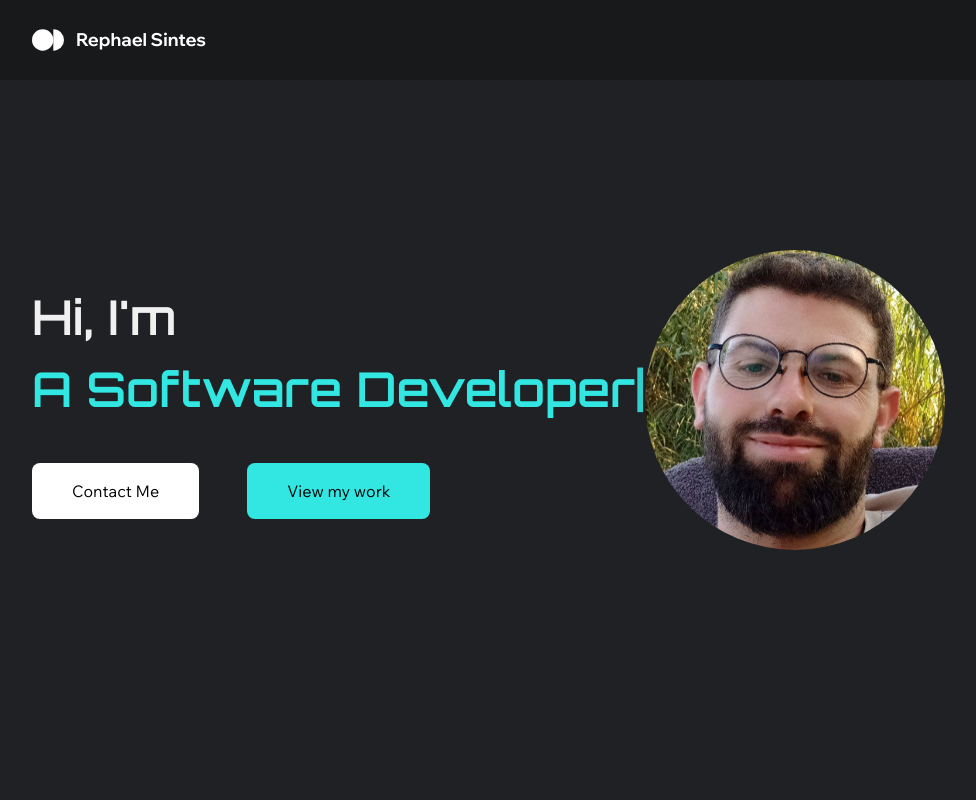
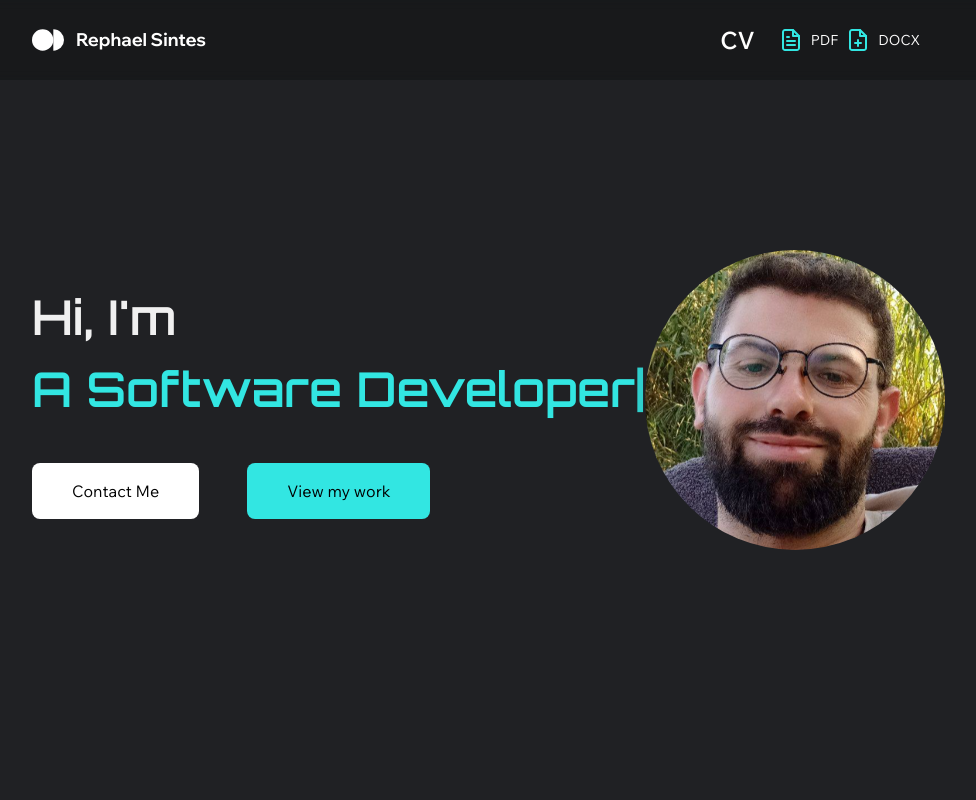
Before and after one commit to Rephael4321/personal-website, a Next.js app: page / in a window 1280 px wide. Shown: the top 800 px of the page, without its empty margins (160-1136 px from the left). Built offline with nearby package versions, Linux system fonts and the light colour scheme.

Commit message:
add cv files

```diff
--- a/src/app/page.jsx
+++ b/src/app/page.jsx
@@ -59,7 +59,7 @@ export default function Home() {
               web development course at 26 that deepened my understanding of
               modern application design. At 28, I graduated from a software
               development and cloud technologies program, completing a
-              comprehensive final project that tied everything together—from
+              comprehensive final project that tied everything together - from
               backend systems to cloud deployment. Soon after, I built a full
               online store for a client, turning ideas into a working product.
               I’m now looking to join a dynamic and growing environment that
--- a/src/components/footer.jsx
+++ b/src/components/footer.jsx
@@ -20,7 +20,7 @@ export default function Footer() {
       <section className="px-[2.6rem] md:px-[7%] xl:px-[15%] py-[7rem] text-center">
         <h2 className="text-[2rem] md:text-[2.5rem] xl:text-[3rem] font-bold text-[#32e6e2] font-display mb-[2rem] tracking-wide">
           <div>Have a great opportunity for me?</div>
-          <div>Feel free to contact me</div>
+          <div className="text-white">Feel free to contact me</div>
         </h2>
 
         <div className="flex flex-row items-center justify-center gap-12 sm:gap-16 md:gap-20 mt-[3rem] mb-[3rem]">
--- a/src/components/navbar.jsx
+++ b/src/components/navbar.jsx
@@ -1,10 +1,17 @@
+"use client";
+
 import Link from "next/link";
 import Image from "next/image";
+import { useState } from "react";
+import PDFPreviewModal from "./pdf-preview-modal";
 
 export default function Navbar() {
+  const [isPDFPreviewOpen, setIsPDFPreviewOpen] = useState(false);
+  const pdfUrl = "/cv/CV-Rephael-Sintes-Fullstack-Developer.pdf";
+
   return (
     <>
-      <nav className="w-full h-[10vh] text-white bg-[#0000003b] fixed backdrop-blur-[4px] flex items-center z-100 px-[2.6rem] md:px-[7%] xl:px-[15%]">
+      <nav className="w-full h-[10vh] text-white bg-[#0000003b] fixed backdrop-blur-[4px] flex items-center justify-between z-100 px-[2.6rem] md:px-[7%] xl:px-[15%]">
         <Link href="/" className="flex items-center gap-3">
           <Image
             src="/logo.svg"
@@ -15,8 +22,123 @@ export default function Navbar() {
           />
           <h2 className="text-lg font-bold font-display">Rephael Sintes</h2>
         </Link>
+
+        <div className="flex items-center gap-4">
+          <span className="hidden md:inline text-2xl font-text text-white font-semibold">CV</span>
+
+          <div className="flex items-center gap-2 p-2 rounded-lg">
+            {/* PDF CV Preview & Download */}
+            <button
+              onClick={() => setIsPDFPreviewOpen(true)}
+              className="flex items-center gap-2 hover:opacity-80 transition-opacity duration-300 cursor-pointer"
+              aria-label="Preview CV as PDF"
+              title="Preview CV (PDF)"
+            >
+              <svg
+                width="24"
+                height="24"
+                viewBox="0 0 24 24"
+                fill="none"
+                xmlns="http://www.w3.org/2000/svg"
+                className="text-[#32e6e2]"
+              >
+                <path
+                  d="M14 2H6C5.46957 2 4.96086 2.21071 4.58579 2.58579C4.21071 2.96086 4 3.46957 4 4V20C4 20.5304 4.21071 21.0391 4.58579 21.4142C4.96086 21.7893 5.46957 22 6 22H18C18.5304 22 19.0391 21.7893 19.4142 21.4142C19.7893 21.0391 20 20.5304 20 20V8L14 2Z"
+                  stroke="currentColor"
+                  strokeWidth="2"
+                  strokeLinecap="round"
+                  strokeLinejoin="round"
+                />
+                <path
+                  d="M14 2V8H20"
+                  stroke="currentColor"
+                  strokeWidth="2"
+                  strokeLinecap="round"
+                  strokeLinejoin="round"
+                />
+                <path
+                  d="M16 13H8"
+                  stroke="currentColor"
+                  strokeWidth="2"
+                  strokeLinecap="round"
+                  strokeLinejoin="round"
+                />
+                <path
+                  d="M16 17H8"
+                  stroke="currentColor"
+                  strokeWidth="2"
+                  strokeLinecap="round"
+                  strokeLinejoin="round"
+                />
+                <path
+                  d="M10 9H9H8"
+                  stroke="currentColor"
+                  strokeWidth="2"
+                  strokeLinecap="round"
+                  strokeLinejoin="round"
+                />
+              </svg>
+              <span className="hidden sm:inline text-sm font-text">PDF</span>
+            </button>
+
+            {/* DOCX CV Download */}
+            <a
+              href="/cv/CV-Rephael-Sintes-Fullstack-Developer.docx"
+              download
+              className="flex items-center gap-2 hover:opacity-80 transition-opacity duration-300"
+              aria-label="Download CV as DOCX"
+              title="Download CV (DOCX)"
+            >
+              <svg
+                width="24"
+                height="24"
+                viewBox="0 0 24 24"
+                fill="none"
+                xmlns="http://www.w3.org/2000/svg"
+                className="text-[#32e6e2]"
+              >
+                <path
+                  d="M14 2H6C5.46957 2 4.96086 2.21071 4.58579 2.58579C4.21071 2.96086 4 3.46957 4 4V20C4 20.5304 4.21071 21.0391 4.58579 21.4142C4.96086 21.7893 5.46957 22 6 22H18C18.5304 22 19.0391 21.7893 19.4142 21.4142C19.7893 21.0391 20 20.5304 20 20V8L14 2Z"
+                  stroke="currentColor"
+                  strokeWidth="2"
+                  strokeLinecap="round"
+                  strokeLinejoin="round"
+                />
+                <path
+                  d="M14 2V8H20"
+                  stroke="currentColor"
+                  strokeWidth="2"
+                  strokeLinecap="round"
+                  strokeLinejoin="round"
+                />
+                <path
+                  d="M12 18V12"
+                  stroke="currentColor"
+                  strokeWidth="2"
+                  strokeLinecap="round"
+                  strokeLinejoin="round"
+                />
+                <path
+                  d="M9 15H15"
+                  stroke="currentColor"
+                  strokeWidth="2"
+                  strokeLinecap="round"
+                  strokeLinejoin="round"
+                />
+              </svg>
+              <span className="hidden sm:inline text-sm font-text">DOCX</span>
+            </a>
+          </div>
+        </div>
       </nav>
       <div id="nav-spacer" className="w-full h-[10vh]"></div>
+
+      {/* PDF Preview Modal */}
+      <PDFPreviewModal
+        isOpen={isPDFPreviewOpen}
+        onClose={() => setIsPDFPreviewOpen(false)}
+        pdfUrl={pdfUrl}
+      />
     </>
   );
 }
--- /dev/null
+++ b/src/components/pdf-preview-modal.jsx
@@ -0,0 +1,74 @@
+"use client";
+
+import { useEffect } from "react";
+
+export default function PDFPreviewModal({ isOpen, onClose, pdfUrl }) {
+  useEffect(() => {
+    if (isOpen) {
+      document.body.style.overflow = "hidden";
+    } else {
+      document.body.style.overflow = "unset";
+    }
+    return () => {
+      document.body.style.overflow = "unset";
+    };
+  }, [isOpen]);
+
+  if (!isOpen) return null;
+
+  return (
+    <div
+      className="fixed inset-0 z-[9999] flex items-center justify-center bg-black bg-opacity-75 backdrop-blur-sm"
+      onClick={onClose}
+    >
+      <div
+        className="relative w-full h-full md:w-[90%] md:h-[90%] md:max-w-4xl md:max-h-[90vh] bg-black rounded-lg shadow-2xl flex flex-col"
+        onClick={(e) => e.stopPropagation()}
+      >
+        {/* Header */}
+        <div className="flex items-center justify-between p-4 border-b border-gray-700">
+          <h3 className="text-white font-display text-lg font-semibold">CV Preview</h3>
+          <div className="flex items-center gap-4">
+            <a
+              href={pdfUrl}
+              download
+              className="px-4 py-2 rounded-[8px] text-black bg-[#32e6e2] font-text text-sm transition-colors duration-300 hover:bg-[#1A6AFF]"
+            >
+              Download
+            </a>
+            <button
+              onClick={onClose}
+              className="text-white hover:text-[#32e6e2] transition-colors duration-300 cursor-pointer"
+              aria-label="Close preview"
+            >
+              <svg
+                width="24"
+                height="24"
+                viewBox="0 0 24 24"
+                fill="none"
+                xmlns="http://www.w3.org/2000/svg"
+              >
+                <path
+                  d="M18 6L6 18M6 6L18 18"
+                  stroke="currentColor"
+                  strokeWidth="2"
+                  strokeLinecap="round"
+                  strokeLinejoin="round"
+                />
+              </svg>
+            </button>
+          </div>
+        </div>
+
+        {/* PDF Viewer */}
+        <div className="flex-1 overflow-hidden">
+          <iframe
+            src={`${pdfUrl}#toolbar=0&navpanes=0&scrollbar=0`}
+            className="w-full h-full border-0"
+            title="CV Preview"
+          />
+        </div>
+      </div>
+    </div>
+  );
+}
```
Also changed, not shown: 2 other files (tests, documents, lock files or other folders).
